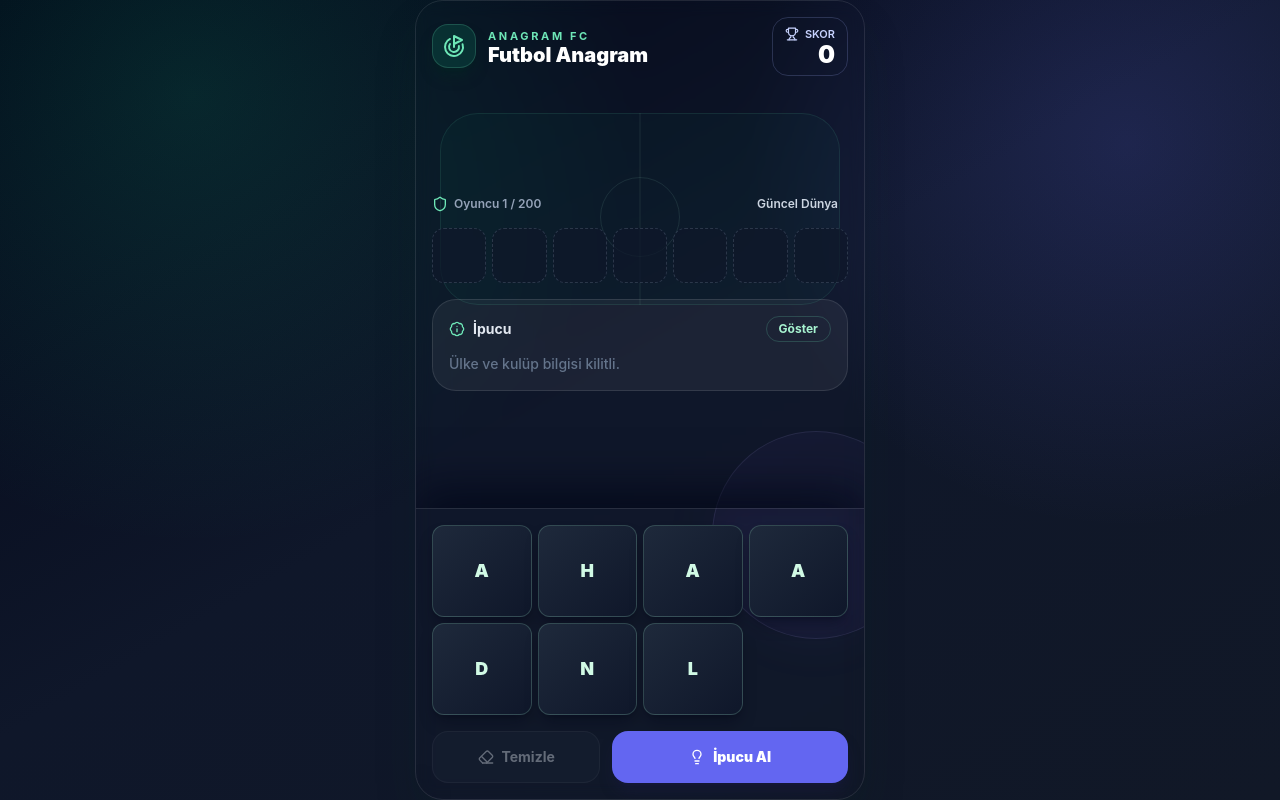
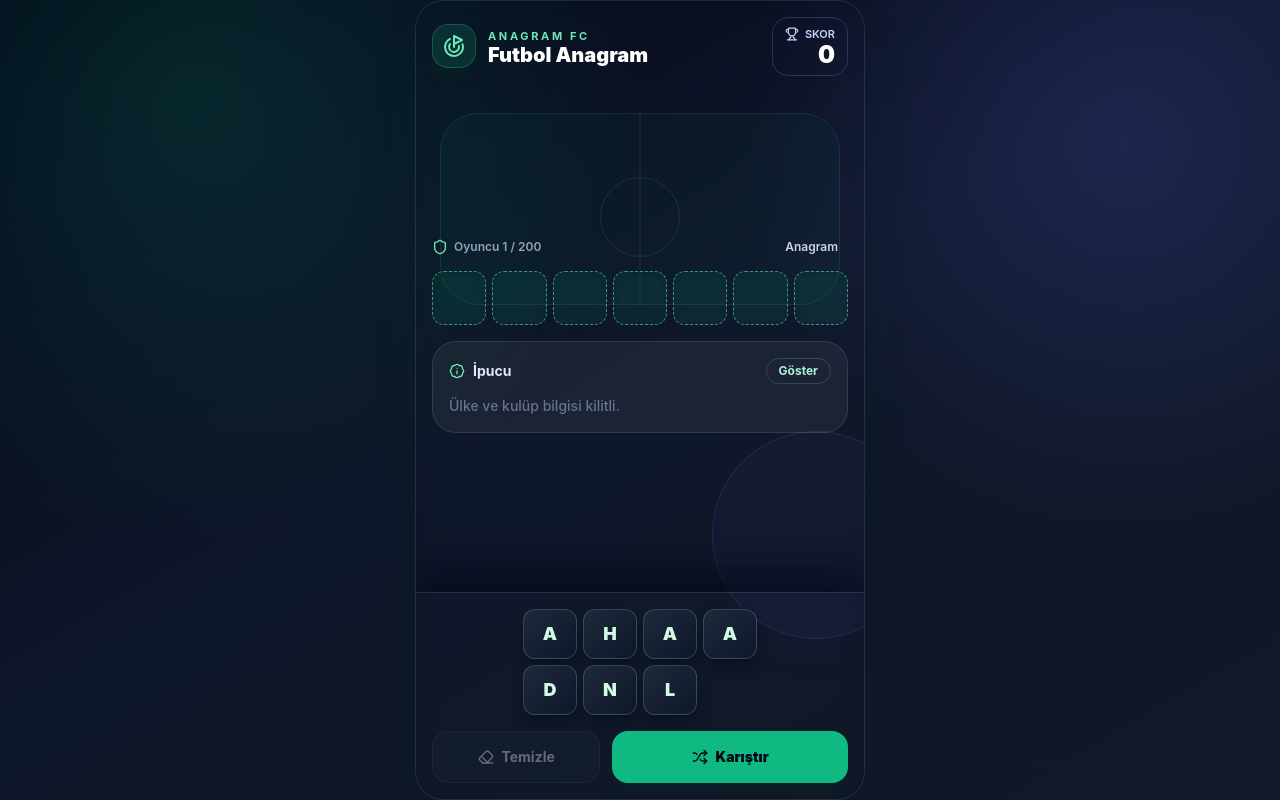
Before and after one commit to furkannkaraca/anagram, a React (Vite) app: page / in a window 1280 px wide. Built offline with nearby package versions, Linux system fonts and the light colour scheme.

Commit message:
Update game controls and hint layout

```diff
--- a/src/App.jsx
+++ b/src/App.jsx
@@ -5,9 +5,9 @@ import {
   Eraser,
   Flame,
   Goal,
-  Lightbulb,
   RefreshCcw,
   Shield,
+  Shuffle,
   Sparkles,
   Trophy,
 } from "lucide-react";
@@ -18,13 +18,6 @@ const GAME_STATUS = {
   WRONG: "wrong",
   SUCCESS: "success",
   COMPLETE: "complete",
-};
-
-const CATEGORY_LABELS = {
-  yabanci_yeni: "Güncel Dünya",
-  yabanci_eski: "Efsane Dünya",
-  turk_yeni: "Güncel Türkiye",
-  turk_eski: "Efsane Türkiye",
 };
 
 const WRONG_FEEDBACK_MS = 420;
@@ -184,6 +177,14 @@ function App() {
     setStatus(GAME_STATUS.PLAYING);
   }, [hasSelectedLetters, isSuccess, targetWord]);
 
+  const handleShuffle = useCallback(() => {
+    if (!targetWord || isSuccess || status === GAME_STATUS.WRONG) {
+      return;
+    }
+
+    setShuffledTiles(shuffleWord(targetWord));
+  }, [isSuccess, status, targetWord]);
+
   const handleNextPlayer = useCallback(() => {
     if (!isSuccess || isChangingQuestion) {
       return;
@@ -248,9 +249,7 @@ function App() {
                 <Shield className="size-4 text-emerald-300" />
                 Oyuncu {progressLabel}
               </span>
-              <span className="truncate rounded-full bg-white/7 px-2.5 py-1 text-slate-300">
-                {CATEGORY_LABELS[currentPlayer.category] ?? currentPlayer.category}
-              </span>
+              <span className="rounded-full bg-white/7 px-2.5 py-1 text-slate-300">Anagram</span>
             </div>
 
             <GuessBoard selectedTiles={selectedTiles} status={status} onSlotClear={handleSlotClear} />
@@ -288,12 +287,12 @@ function App() {
             ) : (
               <button
                 type="button"
-                onClick={() => setHintVisible(true)}
-                disabled={hintVisible}
-                className="inline-flex h-[52px] items-center justify-center gap-2 rounded-2xl bg-indigo-500 px-4 text-sm font-black text-white shadow-lg shadow-indigo-950/40 transition hover:bg-indigo-400 active:scale-95 disabled:cursor-not-allowed disabled:bg-indigo-500/35 disabled:text-indigo-100/60"
+                onClick={handleShuffle}
+                disabled={status === GAME_STATUS.WRONG || !shuffledTiles.length}
+                className="inline-flex h-[52px] items-center justify-center gap-2 rounded-2xl bg-emerald-500 px-4 text-sm font-black text-slate-950 shadow-lg shadow-emerald-950/40 transition hover:bg-emerald-400 active:scale-95 disabled:cursor-not-allowed disabled:bg-emerald-500/35 disabled:text-emerald-950/60"
               >
-                <Lightbulb className="size-4" />
-                İpucu Al
+                <Shuffle className="size-4" />
+                Karıştır
               </button>
             )}
           </div>
@@ -337,7 +336,7 @@ const GuessBoard = memo(function GuessBoard({ selectedTiles, status, onSlotClear
                 ? "border-emerald-300/70 bg-emerald-500 text-slate-950 shadow-lg shadow-emerald-950/40"
                 : tile
                   ? "border-indigo-300/50 bg-indigo-500/22 text-white"
-                  : "border-dashed border-slate-500/35 bg-slate-900/70 text-slate-600"
+                  : "border-dashed border-emerald-300/55 bg-emerald-500/[0.11] text-emerald-100 shadow-inner shadow-emerald-950/30"
             }`}
             style={isSuccess ? { animation: `success-bounce 520ms ${index * SUCCESS_STAGGER_MS}ms both` } : undefined}
             aria-label={tile ? `${tile.letter} harfini geri al` : `${index + 1}. boş kutu`}
@@ -358,8 +357,8 @@ const LetterBank = memo(function LetterBank({ tiles, selectedTileIds, disabled,
 
   return (
     <div
-      className="grid gap-1.5"
-      style={{ gridTemplateColumns: `repeat(${columnCount}, minmax(0, 1fr))` }}
+      className="mx-auto grid w-fit max-w-full justify-center gap-1.5"
+      style={{ gridTemplateColumns: `repeat(${columnCount}, minmax(42px, 54px))` }}
       aria-label="Karışık harfler"
     >
       {tiles.map((tile) => {
```
